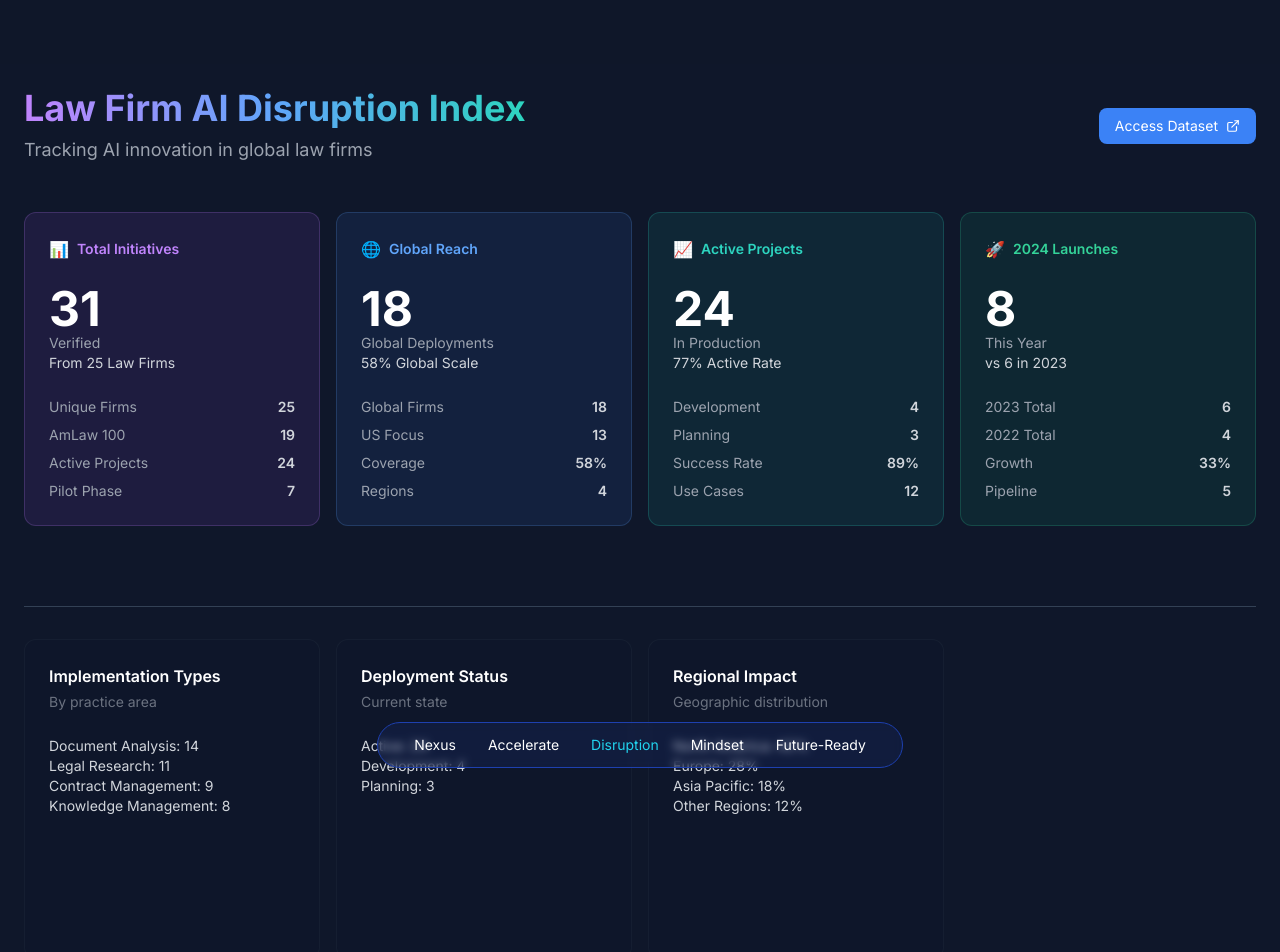
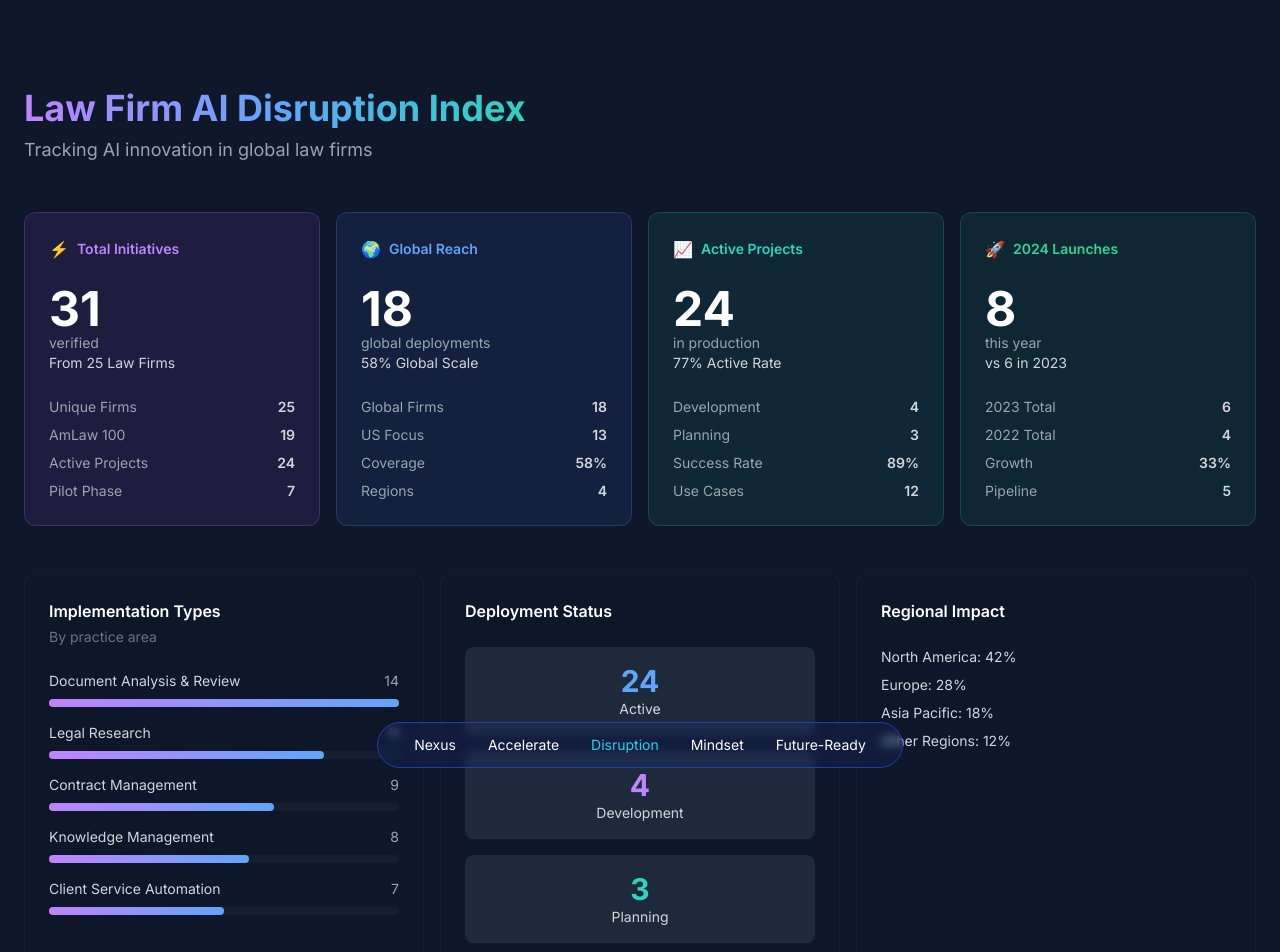
Before and after one commit to TheJohny71/ai-innovation-lab-v2, a Next.js app: page /disruption in a window 1280 px wide. Shown: the top 952 px of the page. Built offline with nearby package versions, Linux system fonts and the light colour scheme.

Commit message:
Fixed MetricCardProps export error

```diff
--- a/src/app/disruption/page.tsx
+++ b/src/app/disruption/page.tsx
@@ -2,15 +2,15 @@
 
 import React from 'react';
 import { ExternalLink } from 'lucide-react';
-import { MetricCard } from '@/components/shared/MetricCard';
-import type { MetricCardProps } from '@/types/metrics';
+import { MetricCard, MetricCardProps } from '@/components/shared/MetricCard';
+import { ImplementationBar } from '@/components/shared/ImplementationBar';
 
 const metrics: MetricCardProps[] = [
   {
-    icon: () => <span>📊</span>,
+    icon: () => <span>⚡</span>,
     title: 'Total Initiatives',
     value: '31',
-    subtitle: 'Verified',
+    subtitle: 'verified',
     mainStats: { trend: 'From 25 Law Firms' },
     additionalStats: {
       'Unique Firms': { value: '25' },
@@ -25,10 +25,10 @@ const metrics: MetricCardProps[] = [
     },
   },
   {
-    icon: () => <span>🌐</span>,
+    icon: () => <span>🌍</span>,
     title: 'Global Reach',
     value: '18',
-    subtitle: 'Global Deployments',
+    subtitle: 'global deployments',
     mainStats: { trend: '58% Global Scale' },
     additionalStats: {
       'Global Firms': { value: '18' },
@@ -46,7 +46,7 @@ const metrics: MetricCardProps[] = [
     icon: () => <span>📈</span>,
     title: 'Active Projects',
     value: '24',
-    subtitle: 'In Production',
+    subtitle: 'in production',
     mainStats: { trend: '77% Active Rate' },
     additionalStats: {
       Development: { value: '4' },
@@ -64,7 +64,7 @@ const metrics: MetricCardProps[] = [
     icon: () => <span>🚀</span>,
     title: '2024 Launches',
     value: '8',
-    subtitle: 'This Year',
+    subtitle: 'this year',
     mainStats: { trend: 'vs 6 in 2023' },
     additionalStats: {
       '2023 Total': { value: '6' },
@@ -94,66 +94,62 @@ const DisruptionIndex: React.FC = () => {
               Tracking AI innovation in global law firms
             </p>
           </div>
-          <button className="flex items-center gap-2 bg-blue-500 hover:bg-blue-600 text-white px-4 py-2 rounded-lg text-sm transition-colors">
-            Access Dataset
-            <ExternalLink size={14} />
-          </button>
         </div>
 
-        {/* ✅ Metrics Grid (Aligned Consistently) */}
+        {/* ✅ Metrics Grid with Updated Layout and Content */}
         <div className="grid grid-cols-4 gap-4 mb-12">
           {metrics.map((card, index) => (
             <MetricCard key={index} {...card} />
           ))}
         </div>
 
-        {/* ✅ Added Divider to Separate Sections */}
-        <div className="border-t border-slate-700 my-8"></div>
-
-        {/* ✅ Three Column Section Adjusted for Consistency */}
-        <div className="grid grid-cols-4 gap-4">
-          {/* Column 1: Implementation Types */}
-          <div className="h-80 p-6 bg-slate-900/50 rounded-xl border border-slate-800/50">
+        {/* ✅ Implementation Types Section */}
+        <div className="grid grid-cols-3 gap-4 mb-12">
+          {/* Implementation Types */}
+          <div className="bg-slate-900/50 rounded-xl p-6 border border-slate-800/50">
             <h2 className="text-base font-semibold text-white mb-1">
               Implementation Types
             </h2>
             <p className="text-gray-500 text-sm mb-6">By practice area</p>
-            <p className="text-sm text-gray-300">Document Analysis: 14</p>
-            <p className="text-sm text-gray-300">Legal Research: 11</p>
-            <p className="text-sm text-gray-300">Contract Management: 9</p>
-            <p className="text-sm text-gray-300">Knowledge Management: 8</p>
+            <ImplementationBar name="Document Analysis & Review" value={14} />
+            <ImplementationBar name="Legal Research" value={11} />
+            <ImplementationBar name="Contract Management" value={9} />
+            <ImplementationBar name="Knowledge Management" value={8} />
+            <ImplementationBar name="Client Service Automation" value={7} />
           </div>
 
-          {/* Column 2: Deployment Status */}
-          <div className="h-80 p-6 bg-slate-900/50 rounded-xl border border-slate-800/50">
-            <h2 className="text-base font-semibold text-white mb-1">
+          {/* ✅ Deployment Status Section Updated */}
+          <div className="bg-slate-900/50 rounded-xl p-6 border border-slate-800/50 flex flex-col">
+            <h2 className="text-base font-semibold text-white mb-6">
               Deployment Status
             </h2>
-            <p className="text-gray-500 text-sm mb-6">Current state</p>
-            <p className="text-sm text-gray-300">Active: 24</p>
-            <p className="text-sm text-gray-300">Development: 4</p>
-            <p className="text-sm text-gray-300">Planning: 3</p>
+            <div className="flex flex-col gap-4">
+              <div className="p-4 bg-slate-800 rounded-lg text-center">
+                <p className="text-3xl font-bold text-blue-400">24</p>
+                <p className="text-sm text-gray-300">Active</p>
+              </div>
+              <div className="p-4 bg-slate-800 rounded-lg text-center">
+                <p className="text-3xl font-bold text-purple-400">4</p>
+                <p className="text-sm text-gray-300">Development</p>
+              </div>
+              <div className="p-4 bg-slate-800 rounded-lg text-center">
+                <p className="text-3xl font-bold text-teal-400">3</p>
+                <p className="text-sm text-gray-300">Planning</p>
+              </div>
+            </div>
           </div>
 
-          {/* Column 3: Regional Impact */}
-          <div className="h-80 p-6 bg-slate-900/50 rounded-xl border border-slate-800/50">
-            <h2 className="text-base font-semibold text-white mb-1">
+          {/* ✅ Regional Impact Section */}
+          <div className="bg-slate-900/50 rounded-xl p-6 border border-slate-800/50">
+            <h2 className="text-base font-semibold text-white mb-6">
               Regional Impact
             </h2>
-            <p className="text-gray-500 text-sm mb-6">
-              Geographic distribution
-            </p>
-            <p className="text-sm text-gray-300">North America: 42%</p>
-            <p className="text-sm text-gray-300">Europe: 28%</p>
-            <p className="text-sm text-gray-300">Asia Pacific: 18%</p>
-            <p className="text-sm text-gray-300">Other Regions: 12%</p>
+            <p className="text-sm text-gray-300 mb-2">North America: 42%</p>
+            <p className="text-sm text-gray-300 mb-2">Europe: 28%</p>
+            <p className="text-sm text-gray-300 mb-2">Asia Pacific: 18%</p>
+            <p className="text-sm text-gray-300 mb-2">Other Regions: 12%</p>
           </div>
         </div>
-
-        {/* ✅ Data Summary (Minimal) */}
-        <p className="text-sm text-gray-500 mt-8 text-center">
-          Data last updated: January 2024 | Sources: Verified Firm Submissions
-        </p>
       </div>
     </div>
   );
--- a/src/components/shared/MetricCard.tsx
+++ b/src/components/shared/MetricCard.tsx
@@ -45,4 +45,6 @@ export const MetricCard: React.FC<MetricCardProps> = ({
   );
 };
 
+// ✅ Export both the component and its type
 export default MetricCard;
+export type { MetricCardProps };
```
